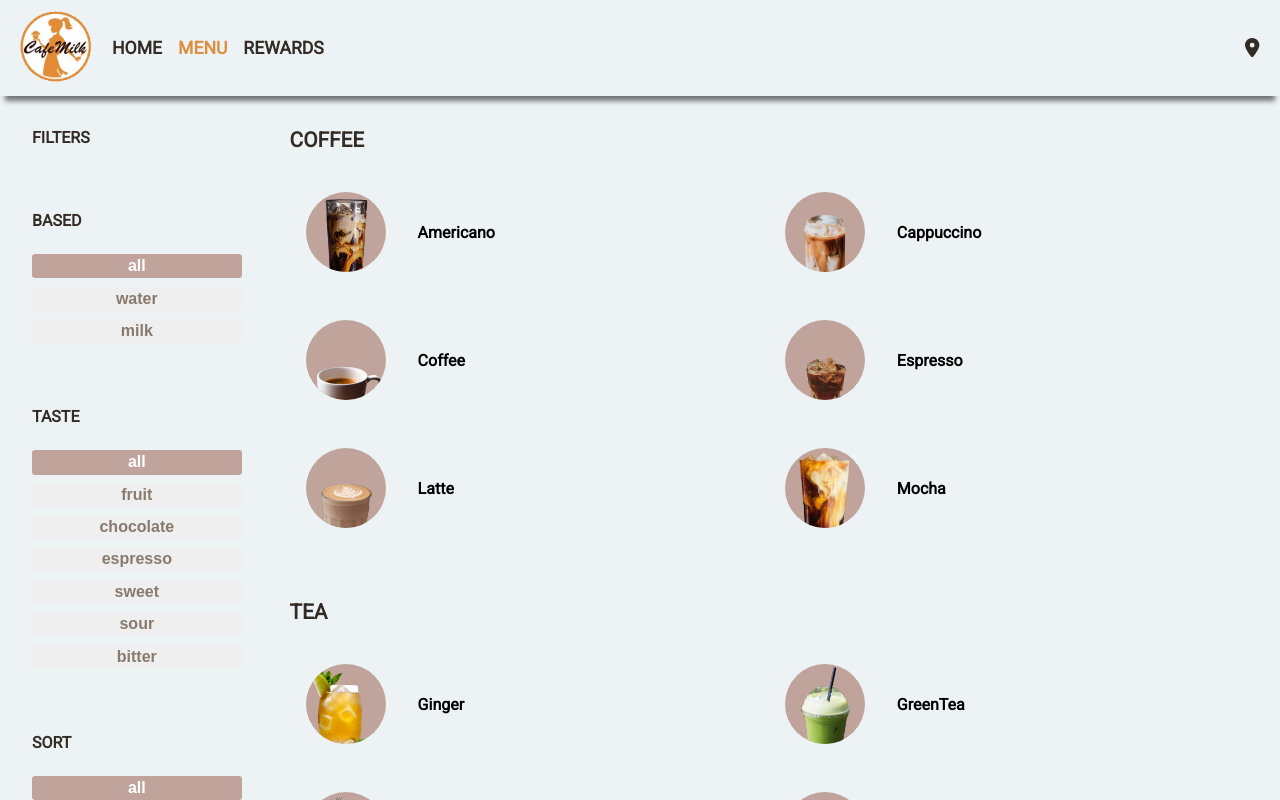
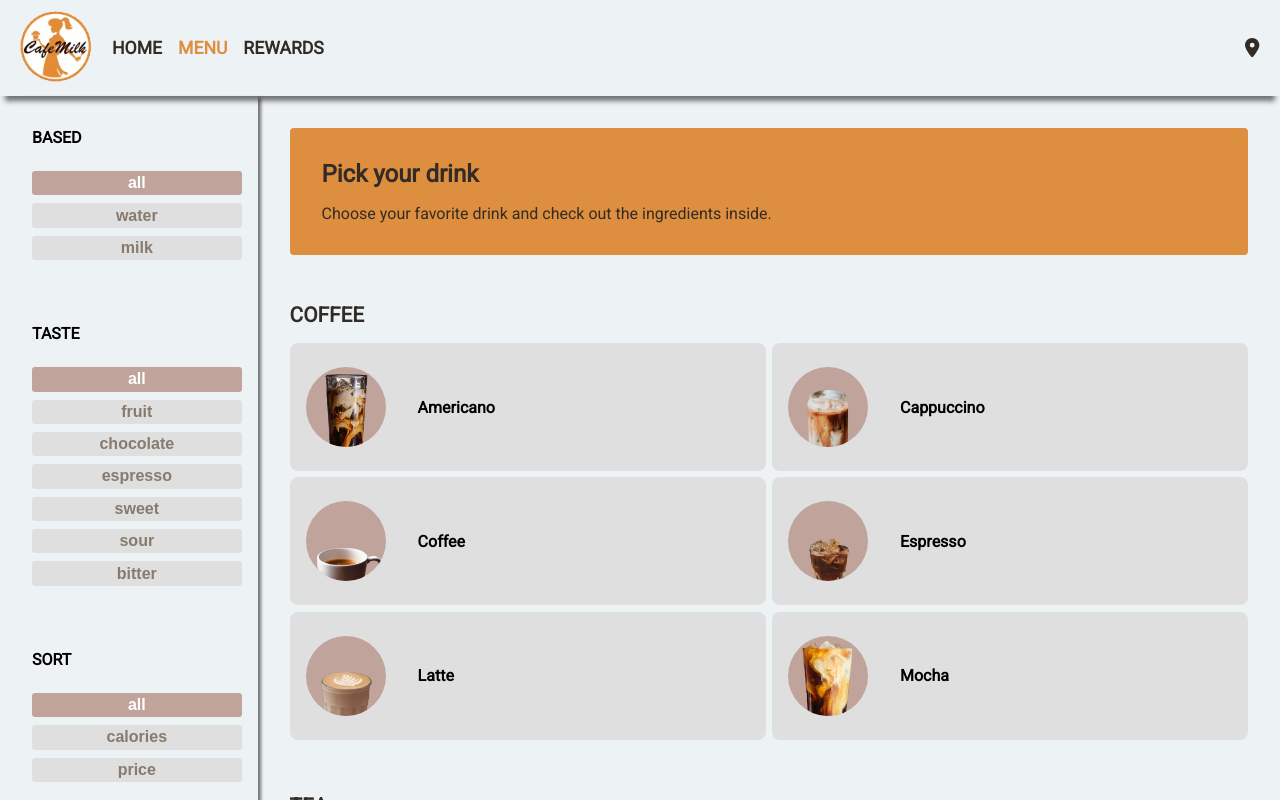
Before and after one commit to SunilPark1129/re-cafemilk, a React (Create React App) app: page /menu in a window 1280 px wide. Shown: the top 800 px of the page. Built offline with nearby package versions, Linux system fonts and the light colour scheme.

Commit message:
Updated Tags + Styles

```diff
--- /dev/null
+++ b/src/components/styles/Content.styled.js
@@ -0,0 +1,141 @@
+import styled from "styled-components";
+
+export const StyledMenuContent = styled.section`
+  display: flex;
+  position: relative;
+  min-height: 20rem;
+  align-items: center;
+  padding: 6rem;
+  border: 2px solid ${({ theme }) => theme.colors.mild};
+
+  @media (max-width: ${({ theme }) => theme.tablet}) {
+    padding: 3rem;
+  }
+
+  @media (max-width: ${({ theme }) => theme.mobile}) {
+    padding: 1rem;
+    min-height: 14rem;
+  }
+`;
+
+export const StyledMenuContentTextBox = styled.div`
+  display: flex;
+  flex-direction: column;
+  gap: 0.5em;
+  flex: 1 1 80%;
+
+  h3 {
+    font-size: 1.6em;
+    border-bottom: 2px solid ${({ theme }) => theme.colors.main};
+  }
+
+  span {
+    font-weight: bold;
+    background-color: ${({ theme }) => theme.colors.main};
+    padding: 0.2rem 0.5rem;
+    border-radius: 0.2rem;
+    color: white;
+  }
+
+  > p {
+    padding: 0.5em 1em;
+  }
+
+  > div {
+    display: flex;
+    flex-direction: column;
+    gap: 0.5rem;
+    width: 8rem;
+    margin-left: auto;
+  }
+
+  @media (max-width: ${({ theme }) => theme.mobile}) {
+    gap: 0;
+    h3 {
+      border-bottom: none;
+    }
+    > p {
+      padding: 0.3rem;
+      padding-right: 3px;
+    }
+
+    > div {
+      margin-left: 0;
+      margin-top: 5px;
+    }
+  }
+`;
+
+export const StyledMenuContentImageBox = styled.div`
+  outline: 2px solid ${({ theme }) => theme.colors.main};
+  position: relative;
+  border-radius: 1rem;
+  height: 10rem;
+  min-width: 10rem;
+  img {
+    position: absolute;
+    width: 100%;
+    height: 100%;
+  }
+
+  div {
+    position: absolute;
+    left: 50%;
+    top: 50%;
+    transform: translate(-50%, -50%);
+    width: 60%;
+    height: 60%;
+    background: linear-gradient(
+      to top,
+      ${({ theme }) => theme.colors.light} 10%,
+      ${({ theme }) => theme.colors.main} 90%
+    );
+    border-radius: 1rem;
+    z-index: -1;
+  }
+
+  @media (max-width: ${({ theme }) => theme.mobile}) {
+    border-radius: 0rem;
+    min-width: 8rem;
+    height: 8rem;
+  }
+`;
+
+export const StyledMenuContentClose = styled.div`
+  cursor: pointer;
+  position: absolute;
+  right: 1rem;
+  top: 1rem;
+  border-radius: 50%;
+  width: 1.5em;
+  height: 1.5em;
+  display: flex;
+  justify-content: center;
+  align-items: center;
+
+  > div {
+    position: absolute;
+    left: 50%;
+    top: 50%;
+    transform: translate(-50%, -50%);
+    border-radius: 50%;
+    z-index: -1;
+
+    width: 0%;
+    height: 0%;
+    transition-property: width, height;
+    transition-duration: 0.3s;
+    transition-timing-function: ease-in-out;
+    background-color: ${({ theme }) => theme.colors.main};
+  }
+
+  &:hover > div {
+    width: 100%;
+    height: 100%;
+  }
+
+  @media (max-width: ${({ theme }) => theme.mobile}) {
+    right: 0.5rem;
+    top: 0.5rem;
+  }
+`;
--- a/src/components/styles/Menu.styled.js
+++ b/src/components/styles/Menu.styled.js
@@ -14,25 +14,26 @@ export const StyledMenuAside = styled.aside`
   flex-direction: column;
   flex: 1 1 10%;
   padding: 1em;
-  gap: 2rem;
+  box-shadow: 5px 0px 3px -2px ${({ theme }) => theme.colors.shadow};
 
-  h4 {
+  p {
     padding: 1rem 0;
+    font-weight: bold;
   }
 
   @media (max-width: ${({ theme }) => theme.tablet}) {
-    gap: 1rem;
-    h4 {
+    box-shadow: 0px 5px 3px -2px ${({ theme }) => theme.colors.shadow};
+    p {
       padding: 0;
       text-align: center;
     }
   }
 `;
 
-export const StyledMenuAsideSection = styled.section`
+export const StyledMenuAsideCategory = styled.div`
   display: flex;
   flex-direction: column;
-  gap: 3rem;
+  gap: 2rem;
 
   @media (max-width: ${({ theme }) => theme.tablet}) {
     gap: 1em;
@@ -43,6 +44,7 @@ export const StyledMenuAsideFilter = styled.div`
   display: flex;
   flex-direction: column;
   gap: 0.5em;
+  padding-bottom: 1em;
 
   button {
     border: none;
@@ -50,6 +52,7 @@ export const StyledMenuAsideFilter = styled.div`
     font-weight: bold;
     padding: 0.2rem 0.5rem;
     border-radius: 0.2rem;
+    background-color: #dfdfdf;
     color: ${({ theme }) => theme.colors.btnFont};
     cursor: pointer;
     transition-property: background-color, color;
@@ -66,17 +69,17 @@ export const StyledMenuAsideFilter = styled.div`
   @media (max-width: ${({ theme }) => theme.tablet}) {
     flex-direction: row;
     flex-wrap: wrap;
-    h4 {
+    justify-content: center;
+    p {
       flex: 1 1 100%;
     }
     button {
       margin: 0;
-      transition-duration: 0.3s, 0.3s;
     }
   }
 `;
 
-export const StyledMenuMain = styled.main`
+export const StyledMenuPage = styled.article`
   display: flex;
   flex-direction: column;
   flex: 1 1 70%;
@@ -90,7 +93,17 @@ export const StyledMenuMain = styled.main`
   }
 `;
 
-export const StyledMenuSection = styled.section`
+export const StyledMenuHeader = styled.div`
+  display: flex;
+  flex-direction: column;
+  gap: 1em;
+  color: ${({ theme }) => theme.colors.darkFont};
+  padding: 2em;
+  background-color: ${({ theme }) => theme.colors.main};
+  border-radius: 4px;
+`;
+
+export const StyledMenuCategory = styled.div`
   display: flex;
   flex-direction: column;
   gap: 1em;
@@ -102,9 +115,11 @@ export const StyledMenuSection = styled.section`
   }
 `;
 
-export const StyledMenuCategory = styled.div`
+export const StyleMenuItems = styled.div`
   display: flex;
   flex-wrap: wrap;
+  border-radius: 4px;
+  gap: 0.4em;
 `;
 
 export const StyledMenuImage = styled.div`
@@ -114,7 +129,7 @@ export const StyledMenuImage = styled.div`
   overflow: hidden;
   border-radius: 50%;
   justify-content: center;
-  background-color: #c0a49c;
+  background-color: ${({ theme }) => theme.colors.mild};
 
   img {
     height: 130%;
@@ -134,13 +149,14 @@ export const StyledMenuItem = styled.div`
   gap: 2em;
   border-radius: 0.5em;
   cursor: pointer;
+  background-color: #dfdfdf;
 
   p {
     font-weight: bold;
   }
 
   &:hover {
-    outline: 1px solid ${({ theme }) => theme.colors.mild};
+    background-color: ${({ theme }) => theme.colors.light};
 
     ${StyledMenuImage} {
       img {
@@ -158,7 +174,7 @@ export const StyledMenuMargin = styled.div`
   flex: 1 1 40%;
 `;
 
-export const StyledMenuMainArrayEmpty = styled.div`
+export const StyledMenuPageArrayEmpty = styled.div`
   width: 100%;
   margin: auto;
   display: flex;
--- a/src/components/styles/Rewards.styled.js
+++ b/src/components/styles/Rewards.styled.js
@@ -4,14 +4,39 @@ import logo from "../../assets/logo.png";
 export const StyledRewards = styled.main`
   display: flex;
   flex-direction: column;
+  gap: 2em;
 `;
 
-export const StyledRewardsHeader = styled.header`
+export const StyledRewardsHeader = styled.div`
   z-index: -1;
+  display: flex;
+  flex-direction: column;
+  align-items: center;
+  text-align: center;
+  gap: 2em;
+  padding-bottom: 2em;
+  box-shadow: 0px 5px 3px -3px ${({ theme }) => theme.colors.shadow};
+
   img {
     width: 100%;
     height: 30rem;
     object-fit: cover;
+  }
+
+  h1 {
+    margin: auto;
+    border-bottom: 2px solid ${({ theme }) => theme.colors.main};
+    font-size: 1.2em;
+  }
+
+  span {
+    color: red;
+  }
+
+  @media (max-width: ${({ theme }) => theme.tablet}) {
+    img {
+      height: 20rem;
+    }
   }
 `;
 
@@ -28,7 +53,7 @@ export const StyledRewardsArticleContent = styled.section`
   padding: 3rem 0;
   border-bottom: 1px dotted ${({ theme }) => theme.colors.mild};
 
-  h1 {
+  h2 {
     margin: auto;
     border-bottom: 2px solid ${({ theme }) => theme.colors.main};
     font-size: 1.2em;
@@ -92,12 +117,12 @@ export const StyledRewardsCoupon = styled.div`
   height: 9em;
   justify-content: center;
 
-  h4 {
+  .card-title {
     font-size: 0.8em;
     text-align: center;
   }
 
-  p {
+  .card-address {
     font-size: 0.6em;
     text-align: center;
     color: ${({ theme }) => theme.colors.shadow};
--- a/src/pages/Home/Home.jsx
+++ b/src/pages/Home/Home.jsx
@@ -40,7 +40,7 @@ const Home = () => {
   // useObserver( option, scroll position, reuse this event )
   const layout = [
     {
-      header: "MENU",
+      title: "MENU",
       description:
         "Try a variety of drinks! Find a drink that suits your taste from the menu.",
       link: true,
@@ -50,7 +50,7 @@ const Home = () => {
       isVisible: useObserver(observerOption, menuPos, true),
     },
     {
-      header: "REWARDS",
+      title: "REWARDS",
       description:
         "You can use the reward system to receive benefits. Click the link for more information.",
       link: true,
@@ -60,7 +60,7 @@ const Home = () => {
       isVisible: useObserver(observerOption, rewardsPos, true),
     },
     {
-      header: "EVENT",
+      title: "EVENT",
       description:
         "Is your birthday coming up? Bring a license to prove your birthday and we'll give you a free drink in any size.",
       link: false,
@@ -69,7 +69,7 @@ const Home = () => {
       isVisible: useObserver(observerOption, eventPos, true),
     },
     {
-      header: "HIRING",
+      title: "HIRING",
       description:
         "Now we are hiring! We are looking for enthusiastic and friendly employees. Please visit our cafe for an interview.",
       link: false,
@@ -85,12 +85,12 @@ const Home = () => {
         <img src={imgHeader} alt="inside of the cafe" />
       </StyledHomeHeader>
       {layout.map(
-        ({ header, description, link, image, path, target, isVisible }) => {
+        ({ title, description, link, image, path, target, isVisible }) => {
           return (
-            <StyledHomeSection key={header}>
+            <StyledHomeSection key={title}>
               <StyledHomeText>
                 <div ref={target}>
-                  <h1>{header}</h1>
+                  <h1>{title}</h1>
                   <span className={isVisible ? "visible" : ""}>
                     <FontAwesomeIcon icon={faStar} />
                   </span>
@@ -99,7 +99,7 @@ const Home = () => {
                 {link ? <Link to={path}>LINK</Link> : null}
               </StyledHomeText>
               <StyledHomeImage>
-                <img src={image} alt={header} />
+                <img src={image} alt={title} />
               </StyledHomeImage>
             </StyledHomeSection>
           );
--- a/src/pages/Menu/Aside.jsx
+++ b/src/pages/Menu/Aside.jsx
@@ -9,7 +9,7 @@ import React, { useEffect } from "react";
 import { obj, lists } from "../../data/data";
 import {
   StyledMenuAside,
-  StyledMenuAsideSection,
+  StyledMenuAsideCategory,
   StyledMenuAsideFilter,
 } from "../../components/styles/Menu.styled";
 
@@ -59,13 +59,11 @@ const Aside = ({ filter, setFilter, setMenu }) => {
 
   return (
     <StyledMenuAside>
-      <h4>FILTERS</h4>
-
-      <StyledMenuAsideSection>
+      <StyledMenuAsideCategory>
         {Object.getOwnPropertyNames(menuFilter).map((arr, idx) => {
           return (
             <StyledMenuAsideFilter key={arr}>
-              <h4>{arr.toUpperCase()}</h4>
+              <p>{arr.toUpperCase()}</p>
               {Object.getOwnPropertyNames(menuFilter[arr]).map((item) => {
                 return (
                   <button
@@ -88,7 +86,7 @@ const Aside = ({ filter, setFilter, setMenu }) => {
             </StyledMenuAsideFilter>
           );
         })}
-      </StyledMenuAsideSection>
+      </StyledMenuAsideCategory>
     </StyledMenuAside>
   );
 };
--- a/src/pages/Menu/Content.jsx
+++ b/src/pages/Menu/Content.jsx
@@ -6,149 +6,14 @@ Developer: Sunil Park
 */
 
 import React from "react";
-import styled from "styled-components";
 import { FontAwesomeIcon } from "@fortawesome/react-fontawesome";
 import { faClose } from "@fortawesome/free-solid-svg-icons";
-
-const StyledMenuContent = styled.section`
-  display: flex;
-  position: relative;
-  min-height: 20rem;
-  align-items: center;
-  padding: 6rem;
-  border: 2px solid ${({ theme }) => theme.colors.mild};
-
-  @media (max-width: ${({ theme }) => theme.tablet}) {
-    padding: 3rem;
-  }
-
-  @media (max-width: ${({ theme }) => theme.mobile}) {
-    padding: 1rem;
-    min-height: 14rem;
-  }
-`;
-
-const StyledMenuContentTextBox = styled.div`
-  display: flex;
-  flex-direction: column;
-  gap: 0.5em;
-  flex: 1 1 80%;
-
-  h3 {
-    font-size: 1.6em;
-    border-bottom: 2px solid ${({ theme }) => theme.colors.main};
-  }
-
-  span {
-    font-weight: bold;
-    background-color: ${({ theme }) => theme.colors.main};
-    padding: 0.2rem 0.5rem;
-    border-radius: 0.2rem;
-    color: white;
-  }
-
-  > p {
-    padding: 0.5em 1em;
-  }
-
-  > div {
-    display: flex;
-    flex-direction: column;
-    gap: 0.5rem;
-    width: 8rem;
-    margin-left: auto;
-  }
-
-  @media (max-width: ${({ theme }) => theme.mobile}) {
-    gap: 0;
-    h3 {
-      border-bottom: none;
-    }
-    > p {
-      padding: 0.3rem;
-      padding-right: 3px;
-    }
-
-    > div {
-      margin-left: 0;
-      margin-top: 5px;
-    }
-  }
-`;
-
-const StyledMenuContentImageBox = styled.div`
-  outline: 2px solid ${({ theme }) => theme.colors.main};
-  position: relative;
-  border-radius: 1rem;
-  height: 10rem;
-  min-width: 10rem;
-  img {
-    position: absolute;
-    width: 100%;
-    height: 100%;
-  }
-
-  div {
-    position: absolute;
-    left: 50%;
-    top: 50%;
-    transform: translate(-50%, -50%);
-    width: 60%;
-    height: 60%;
-    background: linear-gradient(
-      to top,
-      ${({ theme }) => theme.colors.light} 10%,
-      ${({ theme }) => theme.colors.main} 90%
-    );
-    border-radius: 1rem;
-    z-index: -1;
-  }
-
-  @media (max-width: ${({ theme }) => theme.mobile}) {
-    border-radius: 0rem;
-    min-width: 8rem;
-    height: 8rem;
-  }
-`;
-
-const StyledMenuContentClose = styled.div`
-  cursor: pointer;
-  position: absolute;
-  right: 1rem;
-  top: 1rem;
-  border-radius: 50%;
-  width: 1.5em;
-  height: 1.5em;
-  display: flex;
-  justify-content: center;
-  align-items: center;
-
-  > div {
-    position: absolute;
-    left: 50%;
-    top: 50%;
-    transform: translate(-50%, -50%);
-    border-radius: 50%;
-    z-index: -1;
-
-    width: 0%;
-    height: 0%;
-    transition-property: width, height;
-    transition-duration: 0.3s;
-    transition-timing-function: ease-in-out;
-    background-color: ${({ theme }) => theme.colors.main};
-  }
-
-  &:hover > div {
-    width: 100%;
-    height: 100%;
-  }
-
-  @media (max-width: ${({ theme }) => theme.mobile}) {
-    right: 0.5rem;
-    top: 0.5rem;
-  }
-`;
+import {
+  StyledMenuContent,
+  StyledMenuContentTextBox,
+  StyledMenuContentImageBox,
+  StyledMenuContentClose,
+} from "../../components/styles/Content.styled";
 
 const Content = ({ selectedItem, setSelectedItem }) => {
   window.scrollTo(0, 0);
--- a/src/pages/Menu/Main.jsx
+++ b/src/pages/Menu/Main.jsx
@@ -9,13 +9,14 @@ import React, { useState, useEffect } from "react";
 import { lists } from "../../data/data";
 import Content from "./Content";
 import {
-  StyledMenuMain,
-  StyledMenuSection,
+  StyledMenuPage,
   StyledMenuCategory,
+  StyleMenuItems,
   StyledMenuItem,
   StyledMenuImage,
-  StyledMenuMainArrayEmpty,
+  StyledMenuPageArrayEmpty,
   StyledMenuMargin,
+  StyledMenuHeader,
 } from "../../components/styles/Menu.styled";
 
 const Main = ({ menu }) => {
@@ -29,17 +30,16 @@ const Main = ({ menu }) => {
 
   useEffect(() => {
     window.scrollTo(0, 0);
-    // boolean true = empty, false = has drinks
-    let bool = true;
+    let isDrinkListEmpty = true;
 
     // Check if a drink is on the array.
     for (let idx in menu) {
       if (menu[idx].length !== 0) {
-        bool = false;
+        isDrinkListEmpty = false;
       }
     }
 
-    if (bool) {
+    if (isDrinkListEmpty) {
       setArrayEmpty(true);
     }
 
@@ -49,7 +49,11 @@ const Main = ({ menu }) => {
   }, [menu]);
 
   return (
-    <StyledMenuMain>
+    <StyledMenuPage>
+      <StyledMenuHeader>
+        <h1>Pick your drink</h1>
+        <p>Choose your favorite drink and check out the ingredients inside.</p>
+      </StyledMenuHeader>
       {/*
       When the user clicks on the drink, the value is put into selectedItem.
       Closing the content sets the value of selectedItem back to null.
@@ -63,18 +67,18 @@ const Main = ({ menu }) => {
 
       {menu !== null ? (
         arrayEmpty ? (
-          <StyledMenuMainArrayEmpty>
+          <StyledMenuPageArrayEmpty>
             <h4>The drink you selected from the options is not on the list.</h4>
             <p>Find another drink other than the one you selected.</p>
             <p>We also make other drinks that are delicious!</p>
             <p>We will try to create more diverse and delicious drinks.</p>
-          </StyledMenuMainArrayEmpty>
+          </StyledMenuPageArrayEmpty>
         ) : (
           Object.getOwnPropertyNames(data).map((arr, idx) => {
             return (
-              <StyledMenuSection key={arr}>
+              <StyledMenuCategory key={arr}>
                 {menu[idx].length !== 0 ? <h4>{arr.toUpperCase()}</h4> : null}
-                <StyledMenuCategory>
+                <StyleMenuItems>
                   {menu[idx].map((item) => {
                     return (
                       <StyledMenuItem
@@ -89,13 +93,13 @@ const Main = ({ menu }) => {
                     );
                   })}
                   <StyledMenuMargin></StyledMenuMargin>
-                </StyledMenuCategory>
-              </StyledMenuSection>
+                </StyleMenuItems>
+              </StyledMenuCategory>
             );
           })
         )
       ) : null}
-    </StyledMenuMain>
+    </StyledMenuPage>
   );
 };
 
--- a/src/pages/Rewards/Rewards.jsx
+++ b/src/pages/Rewards/Rewards.jsx
@@ -28,9 +28,6 @@ const Rewards = () => {
     <StyledRewards>
       <StyledRewardsHeader>
         <img src={headerImg} alt="three women are smiling" />
-      </StyledRewardsHeader>
-      <StyledRewardsArticle>
-        <StyledRewardsArticleContent>
         <h1>THANK YOU</h1>
         <StyledRewardsArticleTextBox>
           <p>
@@ -41,15 +38,16 @@ const Rewards = () => {
             <span>*Some events may have an expiration date*</span>
           </p>
         </StyledRewardsArticleTextBox>
-        </StyledRewardsArticleContent>
+      </StyledRewardsHeader>
+      <StyledRewardsArticle>
         <StyledRewardsArticleContent>
-          <h1>STAMP CARD</h1>
+          <h2>STAMP CARD</h2>
           <StyledRewardsCouponImageBox>
             <img src={icedOrange} alt="icedOrange" />
             <p>&#10137;</p>
             <StyledRewardsCouponPerspective>
               <StyledRewardsCoupon>
-                <h4>CAFEMILK STAMP CARD</h4>
+                <p className="card-title">CAFEMILK STAMP CARD</p>
                 <div>
                   <span className="logo" />
                   <span></span>
@@ -62,7 +60,9 @@ const Rewards = () => {
                   <span></span>
                   <span></span>
                 </div>
-                <p>Rt-70 at South Washington Ave, Cherry Hill, NJ</p>
+                <p className="card-address">
+                  Rt-70 at South Washington Ave, Cherry Hill, NJ
+                </p>
                 <span></span>
               </StyledRewardsCoupon>
             </StyledRewardsCouponPerspective>
@@ -76,7 +76,7 @@ const Rewards = () => {
           <StyledRewardsCouponImageBox>
             <StyledRewardsCouponPerspective>
               <StyledRewardsCoupon>
-                <h4>CAFEMILK STAMP CARD</h4>
+                <p className="card-title">CAFEMILK STAMP CARD</p>
                 <div>
                   <span className="logo" />
                   <span className="logo" />
@@ -89,7 +89,9 @@ const Rewards = () => {
                   <span className="logo" />
                   <span className="logo" />
                 </div>
-                <p>Rt-70 at South Washington Ave, Cherry Hill, NJ</p>
+                <p className="card-address">
+                  Rt-70 at South Washington Ave, Cherry Hill, NJ
+                </p>
                 <span></span>
               </StyledRewardsCoupon>
             </StyledRewardsCouponPerspective>
@@ -110,7 +112,7 @@ const Rewards = () => {
           </StyledRewardsArticleTextBox>
         </StyledRewardsArticleContent>
         <StyledRewardsArticleContent>
-          <h1>BIRTHDAY</h1>
+          <h2>BIRTHDAY</h2>
           <StyledRewardsArticleImage
             src={birthdayImg}
             alt="woman is drinking a coffee"
@@ -130,7 +132,7 @@ const Rewards = () => {
           </StyledRewardsArticleTextBox>
         </StyledRewardsArticleContent>
         <StyledRewardsArticleContent>
-          <h1>GROUP</h1>
+          <h2>GROUP</h2>
           <StyledRewardsArticleImage
             src={groupImg}
             alt="people are communicating at the table"
```
Lines whose indentation alone changed are shown as unchanged.
